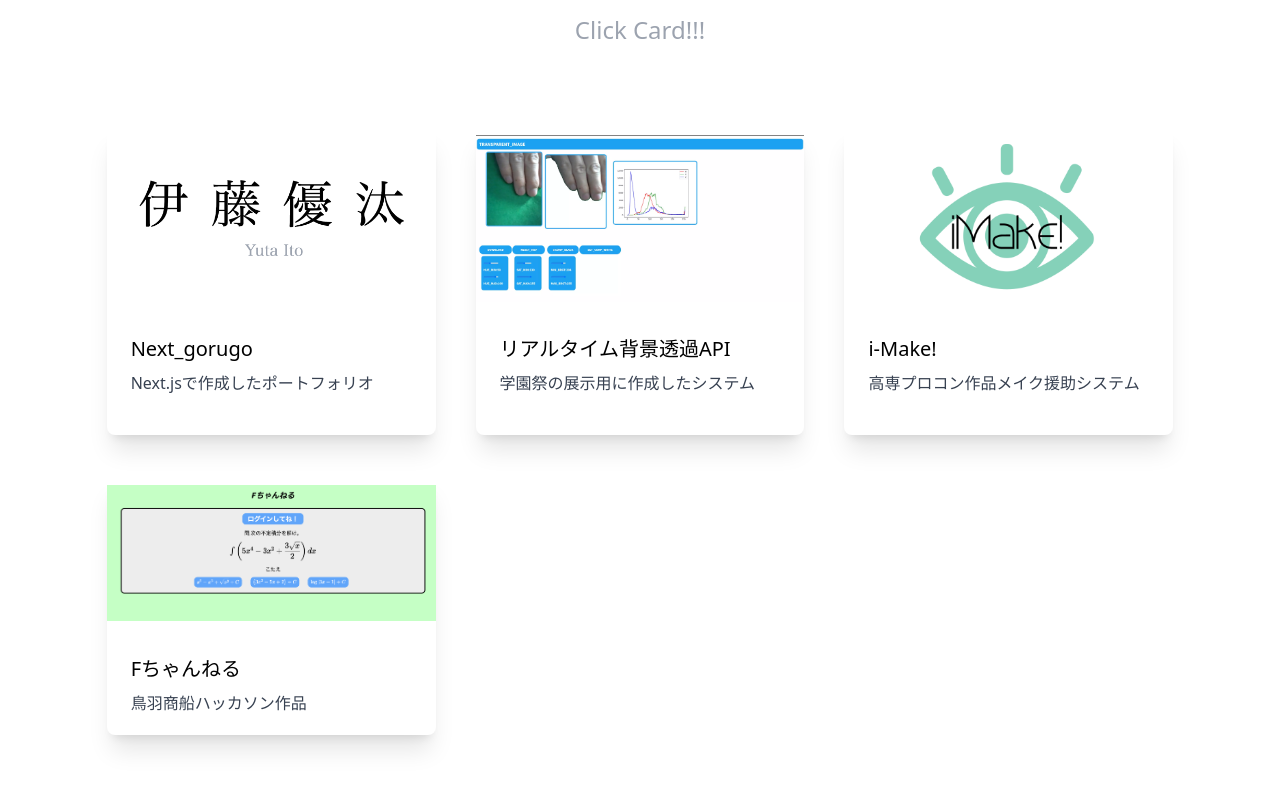
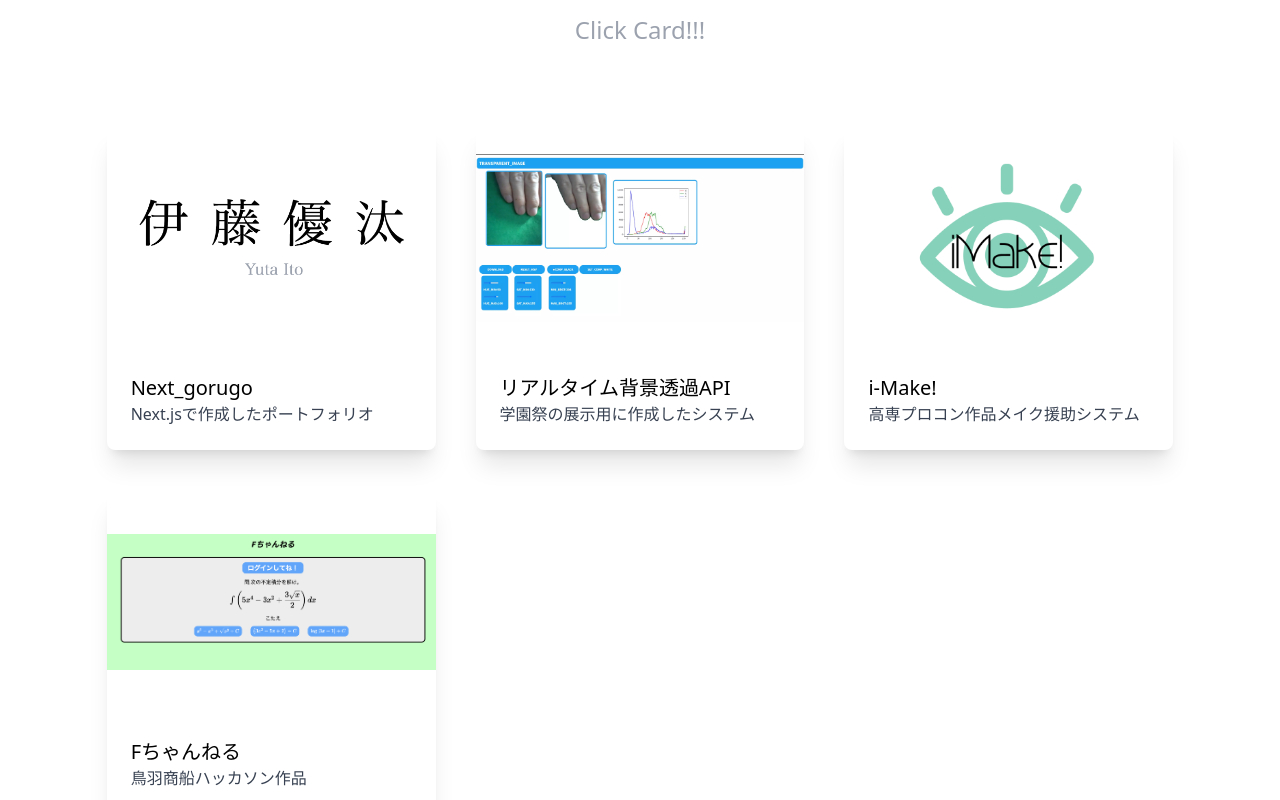
Before and after one commit to GoRuGoo/Next-gorugo-frontend, a Next.js app: page / in a window 1280 px wide. Shown: the part 2180-2980 px from the top of the page. Built offline with nearby package versions, Linux system fonts and the light colour scheme; a web font is replaced by a local one.

Commit message:
fix: 数値的にもカードの大きさを揃えた

```diff
--- a/components/firstpage/Works.js
+++ b/components/firstpage/Works.js
@@ -4,24 +4,41 @@ import Worksdata from "../../public/JSON/worksdata.json";
 export default function Works() {
   function generate_works(parentjson) {
     return parentjson.map((element, num) => (
-      <div className="flex justify-center relative" id="works" key={num}>
+      // <div className="flex justify-center relative" id="works" key={num}>
+      //   <Link href={element["link"]}>
+      //     <div className="rounded-lg shadow-xl bg-white  max-w-xl h-full hover:shadow-2xl ">
+      //       <Image
+      //         src={element["img_path"]}
+      //         width={500}
+      //         height={500}
+      //         className="object-contain h-3/5 overflow-hidden border-4 border-black"
+      //         alt={element["name"]}
+      //       />
+      //       <div className="p-6 relative border-4 border-red-400">
+      //         <h5 className="text-black text-xl font-medium mb-2">
+      //           {element["name"]}
+      //         </h5>
+      //         <p className="text-gray-700 text-base mb-4">
+      //           {element["exp_text"]}
+      //         </p>
+      //       </div>
+      //     </div>
+      //   </Link>
+      // </div>
+      <div className="rounded-lg shadow-xl bg-white  hover:shadow-2xl  ">
         <Link href={element["link"]}>
-          <div className="rounded-lg shadow-xl bg-white  max-w-xl h-full hover:shadow-2xl ">
+          <div className=" h-56  relative ">
             <Image
               src={element["img_path"]}
-              width={500}
-              height={500}
-              className="object-contain h-3/5 overflow-hidden"
-              alt={element["name"]}
+              className="object-contain"
+              layout="fill"
             />
-            <div className="p-6 relative">
-              <h5 className="text-black text-xl font-medium mb-2">
-                {element["name"]}
-              </h5>
-              <p className="text-gray-700 text-base mb-4">
-                {element["exp_text"]}
-              </p>
-            </div>
+          </div>
+          <div className=" relative p-6 ">
+            <h5 className="text-black text-xl font-medium">
+              {element["name"]}
+            </h5>
+            <p className="text-gray-700 text-base">{element["exp_text"]}</p>
           </div>
         </Link>
       </div>
@@ -40,7 +57,7 @@ export default function Works() {
           Click Card!!!
         </h2>
       </div>
-      <div className="w-10/12 grid grid-cols-1 mx-auto gap-10  md:grid-cols-2 lg:grid-cols-3">
+      <div className="w-10/12 grid mx-auto gap-10  md:grid-cols-2 lg:grid-cols-3">
         {generate_works(Worksdata.Works)}
       </div>
     </div>
```
